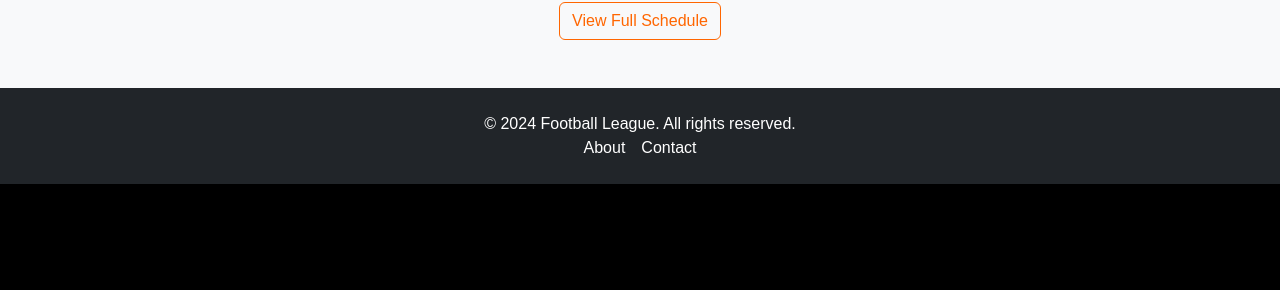
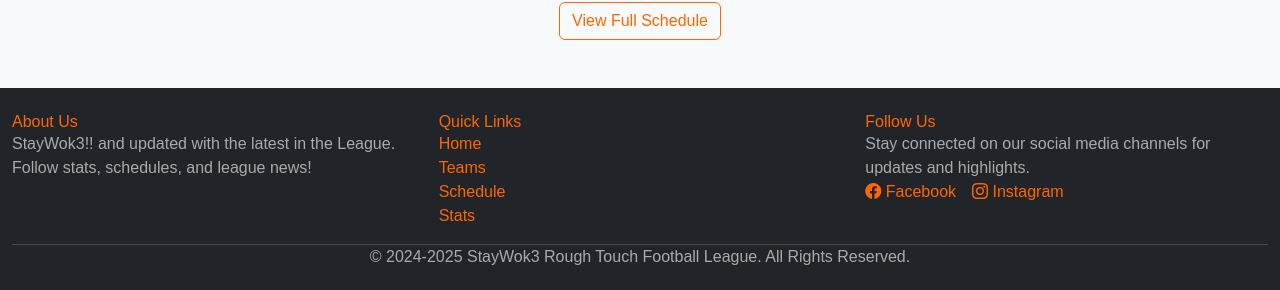
Before and after one commit to freeski070605/StayWok3Front, a React (Create React App) app: page / in a window 1280 px wide. Shown: the part 1280-1570 px from the top of the page. Before the commit the page ends 1464 px from the top, so only its background shows below. Built offline with nearby package versions, Linux system fonts and the light colour scheme; no server answers.

Commit message:
update everything for local

```diff
--- a/public/index.html
+++ b/public/index.html
@@ -24,6 +24,10 @@
       work correctly both with client-side routing and a non-root public URL.
       Learn how to configure a non-root public URL by running `npm run build`.
     -->
+
+    <link href="https://cdn.jsdelivr.net/npm/bootstrap-icons/font/bootstrap-icons.css" rel="stylesheet">
+
+
     <title>Staywok3 Rough Touch</title>
   </head>
   <body>
--- a/src/App.js
+++ b/src/App.js
@@ -20,6 +20,7 @@ import UpdateGameResults from './components/UpdateGameResults';
 import GameResults from './pages/GameResults';
 import Standings from './pages/Standings';
 import Stats from './pages/Stats';
+import Footer from './components/Footer';
 
 
 import './App.css';
@@ -63,11 +64,11 @@ function App() {
         <Route path="/stats" element={<Stats />} />
         <Route path="/dashboard" element={<ProtectedRoute><Dashboard user={user} /></ProtectedRoute>} />
         <Route path="/create-team" element={<ProtectedRoute><CreateTeam /></ProtectedRoute>} />
-
         <Route path="/profile" element={<ProtectedRoute><Profile user={user} /></ProtectedRoute>} />
         <Route path="/login" element={<Login setUser={setUser} />} />
         <Route path="/register" element={<Register />} />
       </Routes>
+      <Footer />
     </Router>
     </AuthProvider>
   );
--- a/src/api.js
+++ b/src/api.js
@@ -1,8 +1,9 @@
 import axios from 'axios';
 
-const api = axios.create({
-  baseURL: 'https://44.211.63.151:5000/api' || 'http://localhost:5000/api',
-});
+  const api = axios.create({
+    baseURL: process.env.REACT_APP_API_BASE_URL || 'http://localhost:5000/api',
+  });
+
 
 // Add token to Authorization header
 api.interceptors.request.use((config) => {
--- /dev/null
+++ b/src/components/Footer.js
@@ -0,0 +1,69 @@
+import React from 'react';
+import { Link } from 'react-router-dom';
+
+function Footer() {
+  return (
+    <footer className="bg-dark text-orange py-4 mt-auto">
+      <div className="container">
+        <div className="row">
+          {/* About Section */}
+          <div className="col-md-4 mb-3">
+            <h5>About Us</h5>
+            <p className="text-muted">
+              StayWok3!! and updated with the latest in the League. Follow stats, schedules, and league news!
+            </p>
+          </div>
+
+          {/* Links Section */}
+          <div className="col-md-4 mb-3">
+            <h5>Quick Links</h5>
+            <ul className="list-unstyled">
+              <li>
+                <Link to="/" className="text-orange text-decoration-none">Home</Link>
+              </li>
+              <li>
+                <Link to="/teams" className="text-orange text-decoration-none">Teams</Link>
+              </li>
+              <li>
+                <Link to="/schedule" className="text-orange text-decoration-none">Schedule</Link>
+              </li>
+              <li>
+                <Link to="/stats" className="text-orange text-decoration-none">Stats</Link>
+              </li>
+            </ul>
+          </div>
+
+          {/* Social Media Section */}
+          <div className="col-md-4 mb-3">
+            <h5>Follow Us</h5>
+            <p className="text-muted">
+              Stay connected on our social media channels for updates and highlights.
+            </p>
+            <div>
+              <a
+                href="https://facebook.com"
+                target="_blank"
+                rel="noopener noreferrer"
+                className="text-orange me-3"
+              >
+                <i className="bi bi-facebook"></i> Facebook
+              </a>
+              <a
+                href="https://instagram.com"
+                target="_blank"
+                rel="noopener noreferrer"
+                className="text-orange"
+              >
+                <i className="bi bi-instagram"></i> Instagram
+              </a>
+            </div>
+          </div>
+        </div>
+        <hr className="text-muted" />
+        <p className="text-center text-muted mb-0">&copy; 2024-2025 StayWok3 Rough Touch Football League. All Rights Reserved.</p>
+      </div>
+    </footer>
+  );
+}
+
+export default Footer;
--- a/src/pages/Home.js
+++ b/src/pages/Home.js
@@ -112,18 +112,7 @@ function Home() {
         </div>
       </div>
 
-      {/* Footer */}
-      <footer className="bg-dark text-white py-4">
-        <div className="container text-center">
-          <p>&copy; 2024 Football League. All rights reserved.</p>
-          <Link to="/about" className="text-white me-3">
-            About
-          </Link>
-          <Link to="/contact" className="text-white">
-            Contact
-          </Link>
-        </div>
-      </footer>
+
     </div>
   );
 }
```
Also changed, not shown: 1 other file (tests, documents, lock files or other folders).
